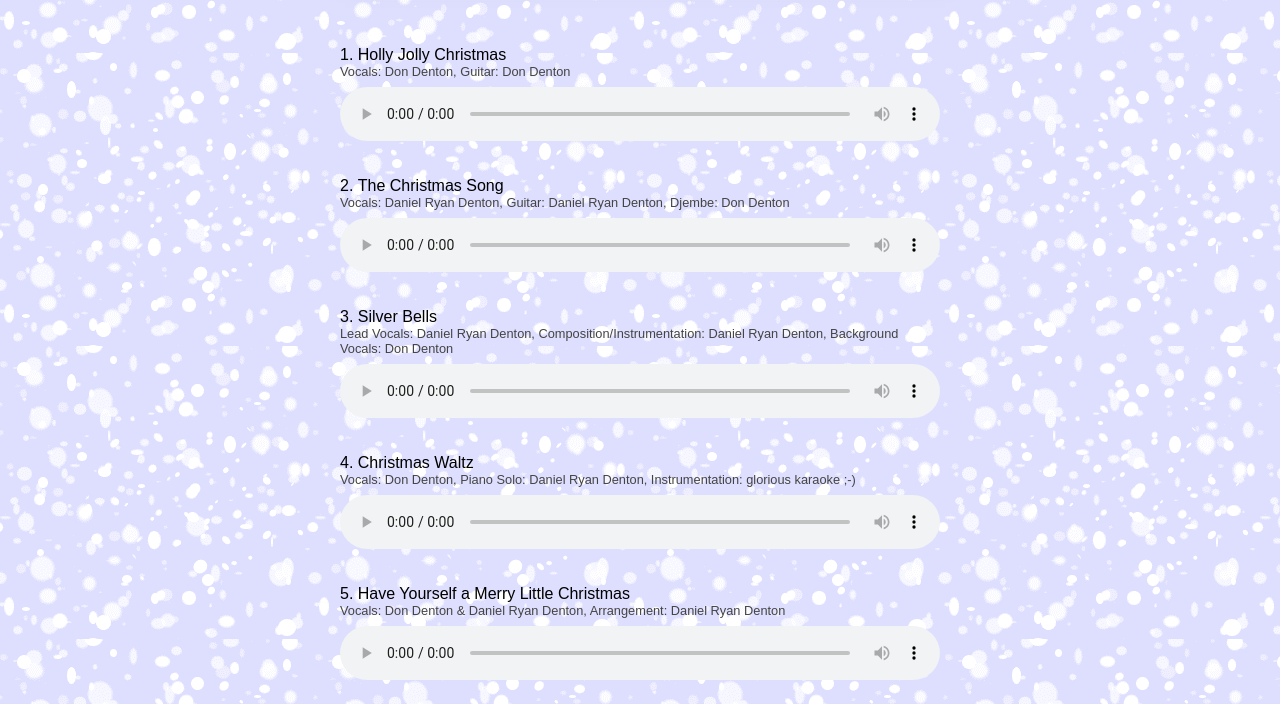
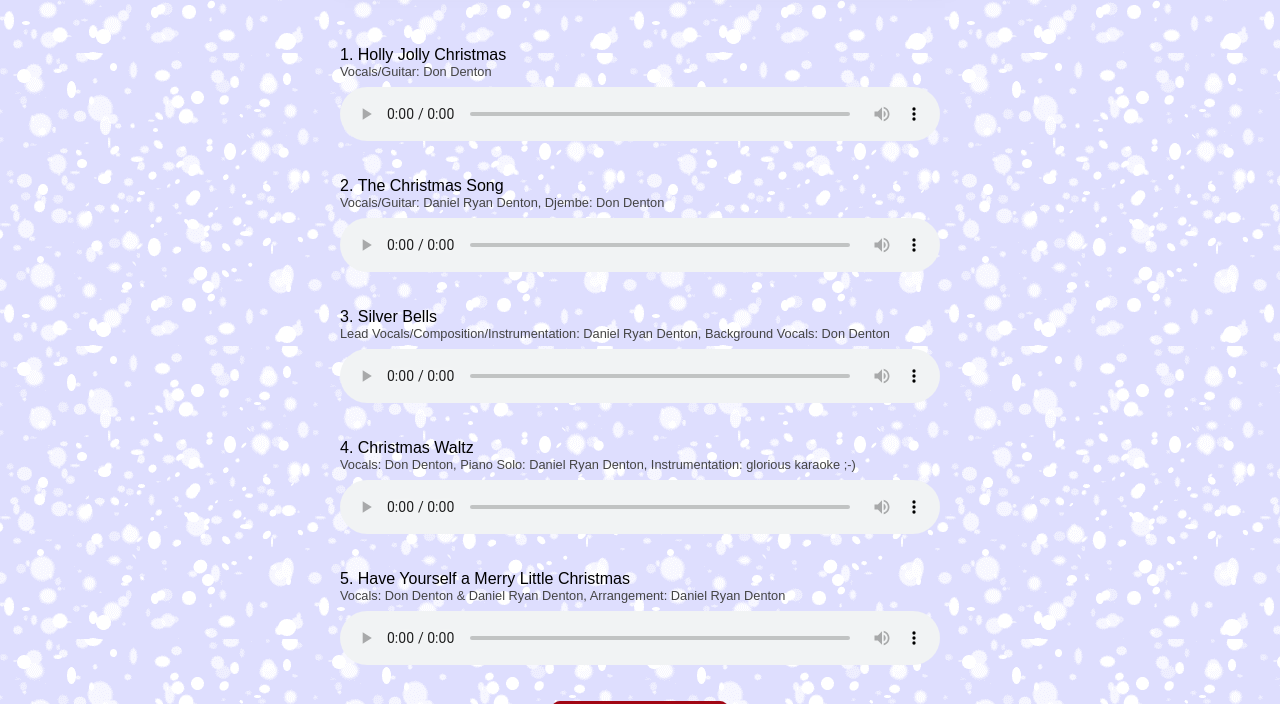
Before and after one commit to happycollision/dondenton.net, a Jekyll site: the page a-very-denton-christmas/index.html, which Jekyll copies as it is, in a window 1280 px wide and 900 px high, scrolled down 630 px, cut to the strip 196-900 px from the top of the window. Built offline with Jekyll 4.4.1, drawn with Linux system fonts in a browser that asks for light colours.

Commit message:
more concise track info

```diff
--- a/a-very-denton-christmas/index.html
+++ b/a-very-denton-christmas/index.html
@@ -114,7 +114,7 @@
 			<ol class="track-list">
 				<li>Holly Jolly Christmas
 					<div class="song-info">
-						Vocals: Don Denton, Guitar: Don Denton
+						Vocals/Guitar: Don Denton
 					</div>
 					<audio src="https://www.dropbox.com/s/obldrsuy43dr0ux/01%20Holly%20Jolly%20Christmas%201.mp3?dl=1" controls>
 						Sorry, your browser will not play this audio. You can download <a href="https://www.dropbox.com/s/obldrsuy43dr0ux/01%20Holly%20Jolly%20Christmas%201.mp3?dl=1">Holly Jolly Christmas</a> directly instead.
@@ -122,7 +122,7 @@
 				</li>
 				<li>The Christmas Song
 					<div class="song-info">
-						Vocals: Daniel Ryan Denton, Guitar: Daniel Ryan Denton, Djembe: Don Denton
+						Vocals/Guitar: Daniel Ryan Denton, Djembe: Don Denton
 					</div>
 					<audio src="https://www.dropbox.com/s/v1b238ht4hw0wo0/02%20The%20Christmas%20Song%201.mp3?dl=1" controls>
 						Sorry, your browser will not play this audio. You can download <a href="https://www.dropbox.com/s/v1b238ht4hw0wo0/02%20The%20Christmas%20Song%201.mp3?dl=1">The Christmas Song</a> directly instead.
@@ -130,7 +130,7 @@
 				</li>
 				<li>Silver Bells
 					<div class="song-info">
-						Lead Vocals: Daniel Ryan Denton, Composition/Instrumentation: Daniel Ryan Denton, Background Vocals: Don Denton
+						Lead Vocals/Composition/Instrumentation: Daniel Ryan Denton, Background Vocals: Don Denton
 					</div>
 					<audio src="https://www.dropbox.com/s/ov6uazefmpu8pww/03%20Silver%20Bells%201.mp3?dl=1" controls>
 						Sorry, your browser will not play this audio. You can download <a href="https://www.dropbox.com/s/ov6uazefmpu8pww/03%20Silver%20Bells%201.mp3?dl=1">Silver Bells</a> directly instead.
```
